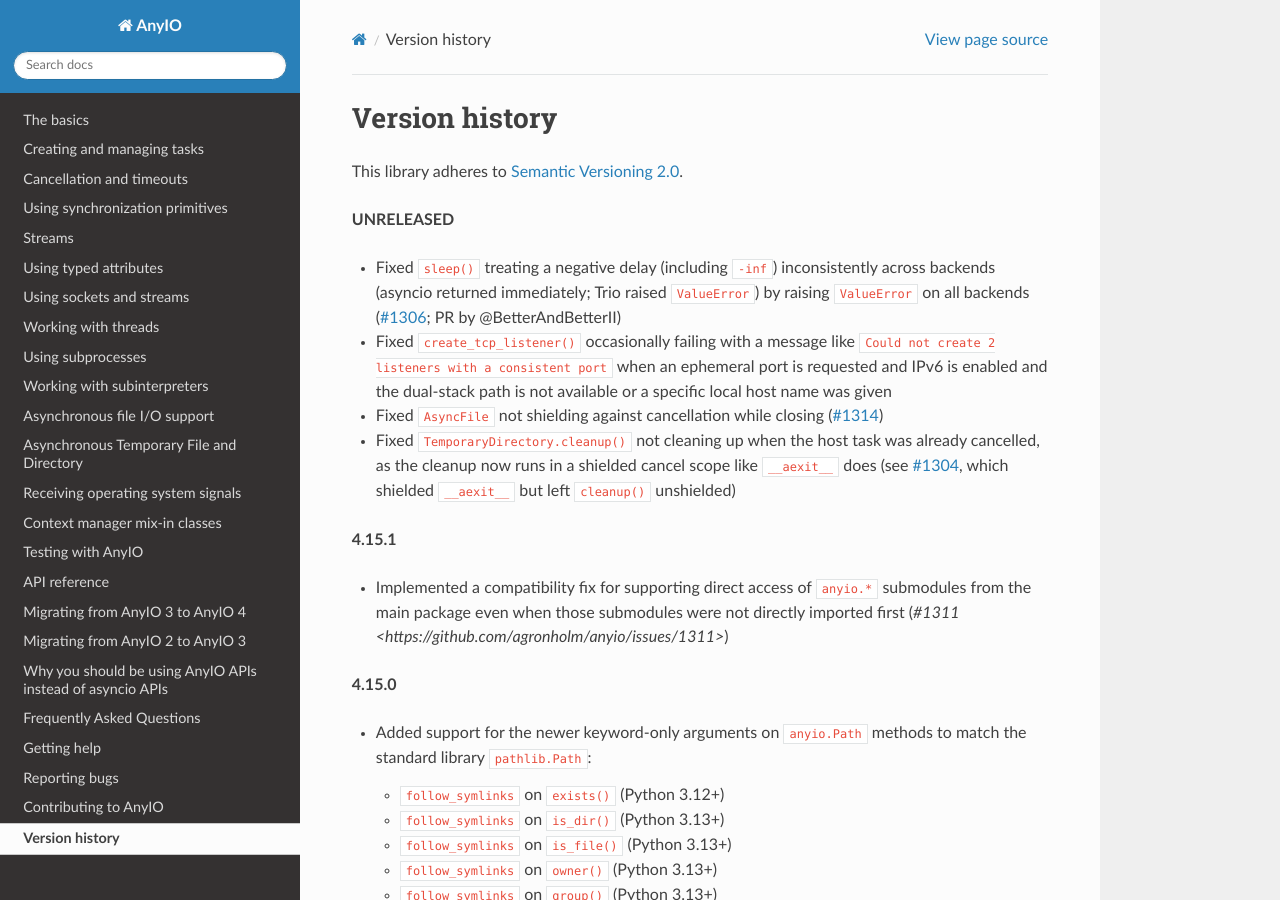
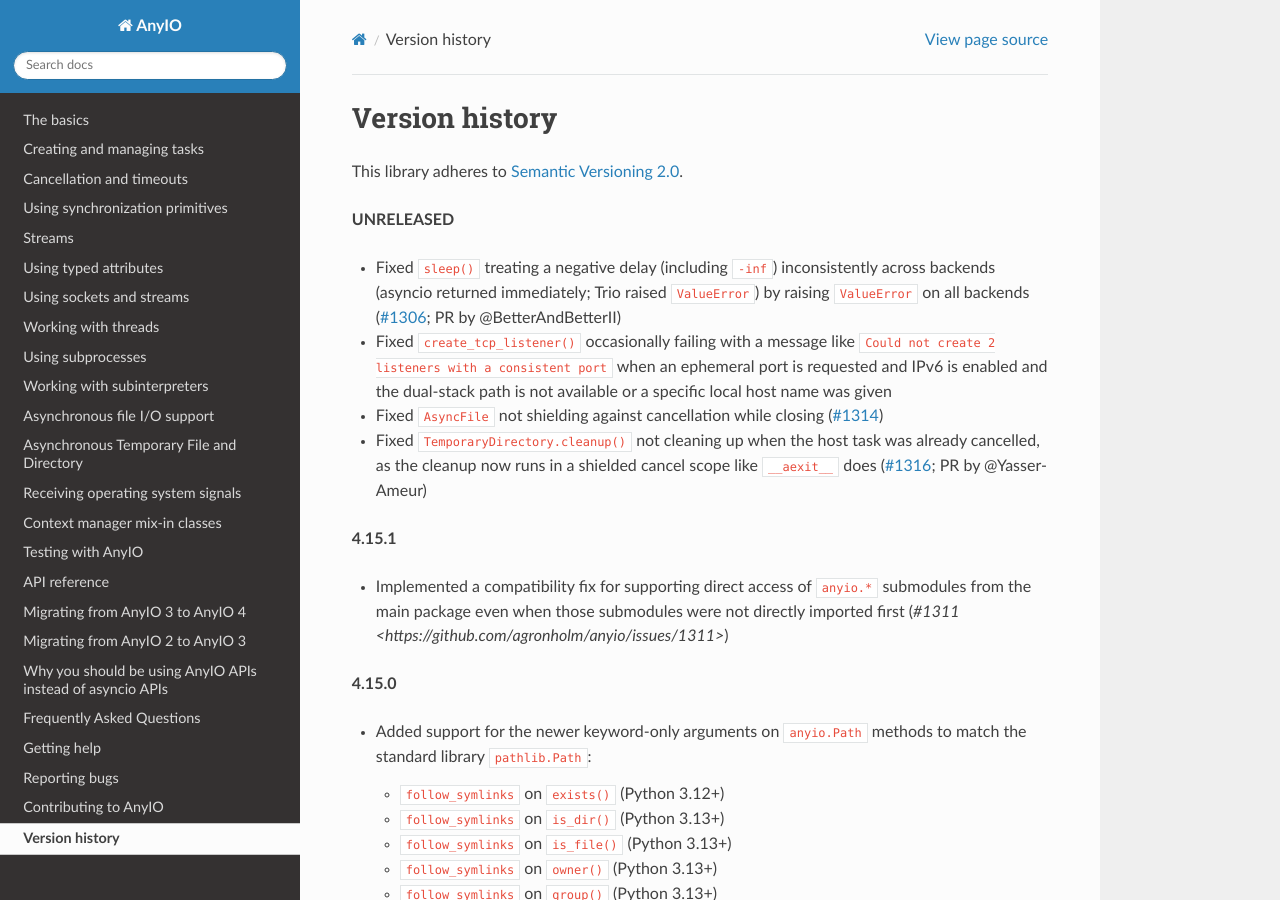
Before and after one commit to agronholm/anyio, a Sphinx documentation site: the page built from docs/versionhistory.rst, in a window 1280 px wide and 900 px high. Built offline with Sphinx 7.4.7 and the Read the Docs theme 3.1.0, drawn with Linux system fonts in a browser that asks for light colours; the version number could not be read and is left out.

Commit message:
Link changelog entry to PR #1316

```diff
--- a/docs/versionhistory.rst
+++ b/docs/versionhistory.rst
@@ -17,8 +17,8 @@
   (`#1314 <https://github.com/agronholm/anyio/pull/1314>`_)
 - Fixed ``TemporaryDirectory.cleanup()`` not cleaning up when the host task was
   already cancelled, as the cleanup now runs in a shielded cancel scope like
-  ``__aexit__`` does (see `#1304 <https://github.com/agronholm/anyio/pull/1304>`_,
-  which shielded ``__aexit__`` but left ``cleanup()`` unshielded)
+  ``__aexit__`` does
+  (`#1316 <https://github.com/agronholm/anyio/pull/1316>`_; PR by @Yasser-Ameur)
 
 **4.15.1**
 
```
